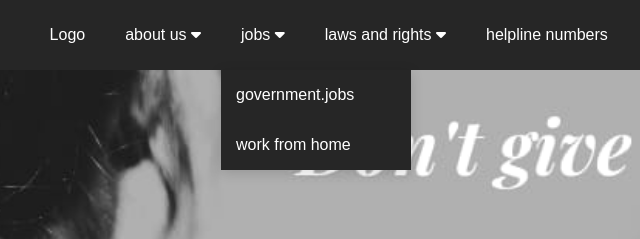
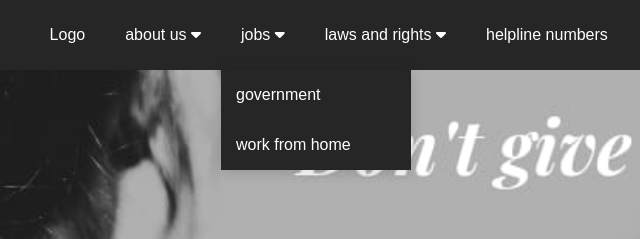
Before and after one commit to snehasikarwar/draze, a plain HTML site: page index.html in a window 1280 px wide. Both pictures are taken after a click on the link "jobs". Shown: the top 239 px of the page, 321-961 px from the left. Drawn offline with nearby package versions, Linux system fonts and the light colour scheme.

Commit message:
Update index.html

```diff
--- a/index.html
+++ b/index.html
@@ -30,7 +30,7 @@
 					</li>
 					<li><a href="#">jobs <i class="fa fa-caret-down"></i></a>
 						<ul class="nd">
-							<li><a href="government.html">government.jobs</a></li>
+							<li><a href="government.html">government</a></li>
 							<li><a href="wfh.html">work from home</a></li>
 						</ul>
 					</li>
```
